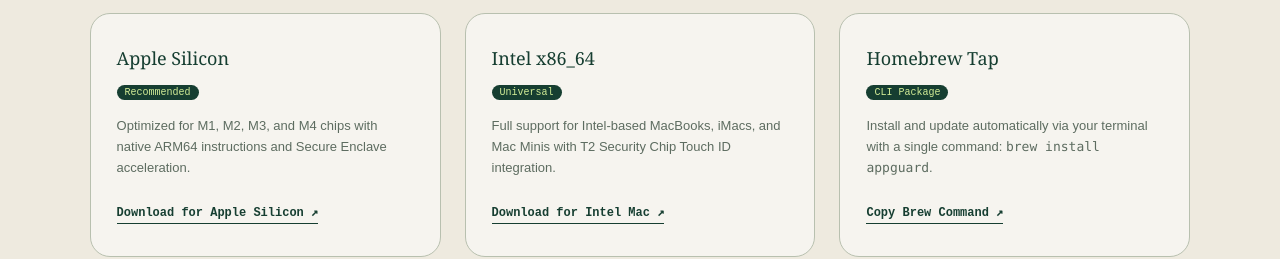
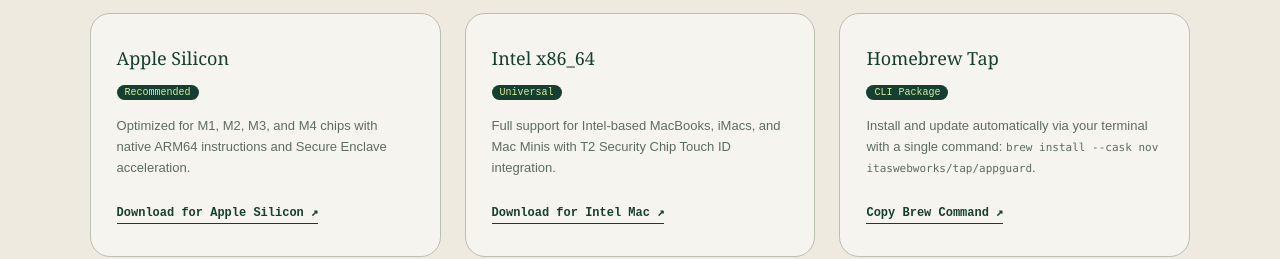
Before and after one commit to novitaswebworks/appguard-landingpage, a Next.js app: page / in a window 1280 px wide. Shown: the part 5360-5619 px from the top of the page. Built offline with nearby package versions, Linux system fonts and the light colour scheme.

Commit message:
fix(brew): update homebrew install command to novitaswebworks/tap/appguard and bump to v0.5.0

```diff
--- a/app/page.tsx
+++ b/app/page.tsx
@@ -94,8 +94,8 @@
   };
 
   const copyBrew = () => {
-    navigator.clipboard.writeText("brew install appguard");
-    alert("Copied to clipboard: brew install appguard");
+    navigator.clipboard.writeText("brew install --cask novitaswebworks/tap/appguard");
+    alert("Copied to clipboard: brew install --cask novitaswebworks/tap/appguard");
   };
 
   const triggerDownload = () => {
@@ -487,7 +487,7 @@
               <span className="badge">CLI Package</span>
               <p>
                 Install and update automatically via your terminal with a single command:{" "}
-                <code>brew install appguard</code>.
+                <code style={{ fontSize: "11px", wordBreak: "break-all" }}>brew install --cask novitaswebworks/tap/appguard</code>.
               </p>
               <button className="card-action" onClick={copyBrew}>
                 Copy Brew Command ↗
--- a/lib/site.ts
+++ b/lib/site.ts
@@ -21,6 +21,7 @@
     available: true,
   },
   homebrew: {
-    command: "brew install appguard",
+    command: "brew install --cask novitaswebworks/tap/appguard",
+    tapCommand: "brew tap novitaswebworks/tap && brew install --cask appguard",
   },
 } as const;
```
Also changed, not shown: 1 other file (tests, documents, lock files or other folders).
